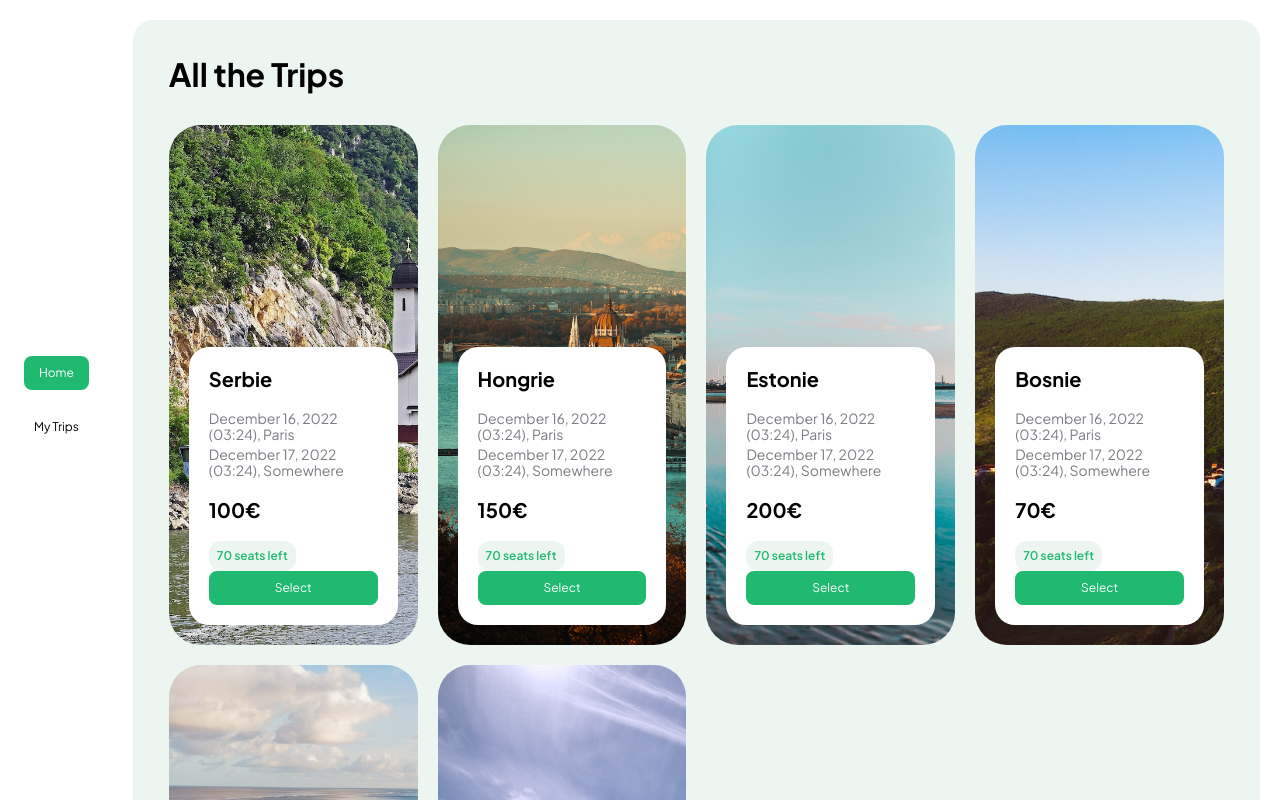
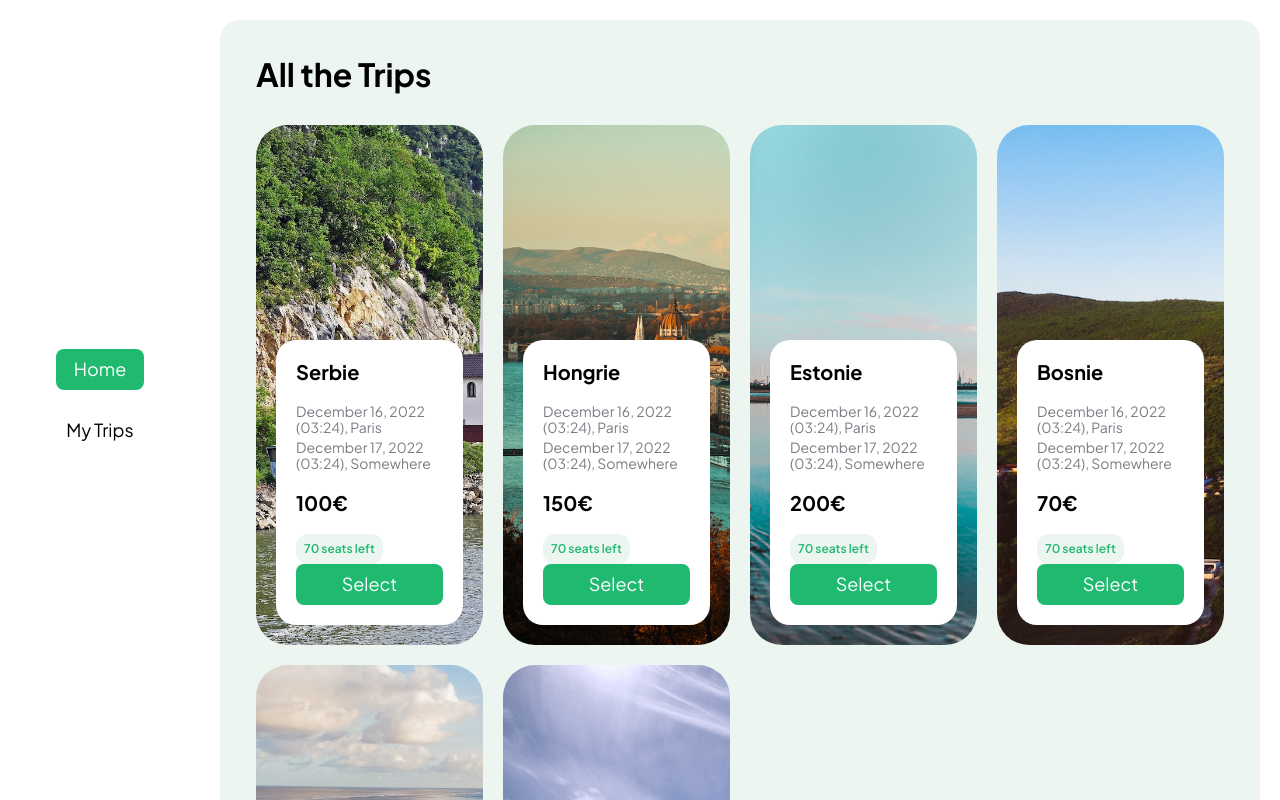
Before and after one commit to P4tt4te/trips-app, a React (Create React App) app: page / in a window 1280 px wide. Shown: the top 800 px of the page. Built offline with nearby package versions, Linux system fonts and the light colour scheme.

Commit message:
style(navbar)

```diff
--- a/src/App.js
+++ b/src/App.js
@@ -20,7 +20,7 @@ const AppTheme = styled.div`
   display: flex;
   justify-content: space-between;
   position: absolute;
-  left: 0;
+  left: 200px;
   top: 0;
   right: 0;
   bottom: 0;
--- a/src/components/Button/Button.jsx
+++ b/src/components/Button/Button.jsx
@@ -2,7 +2,7 @@ import React from 'react';
 import styled from 'styled-components';
 
 const StyledButton = styled.button`
-  font-size: 1.2rem;
+  font-size: 1.8rem;
   border: 0;
   padding: 10px;
   border-radius: 8px;
--- a/src/components/NavBar/NavBar.jsx
+++ b/src/components/NavBar/NavBar.jsx
@@ -10,11 +10,15 @@ const StyledNavBar = styled.div`
   background-color: #20b970;
   border-radius: 8px;
   background: white;
-  width: 150px;
+  width: 200px;
   display: flex;
   flex-direction: column;
   justify-content: center;
   align-items: center;
+  position: fixed;
+  left: 0;
+  top: 0;
+  bottom: 0;
 `;
 
 const NavLinksContainer = styled.div`
```
